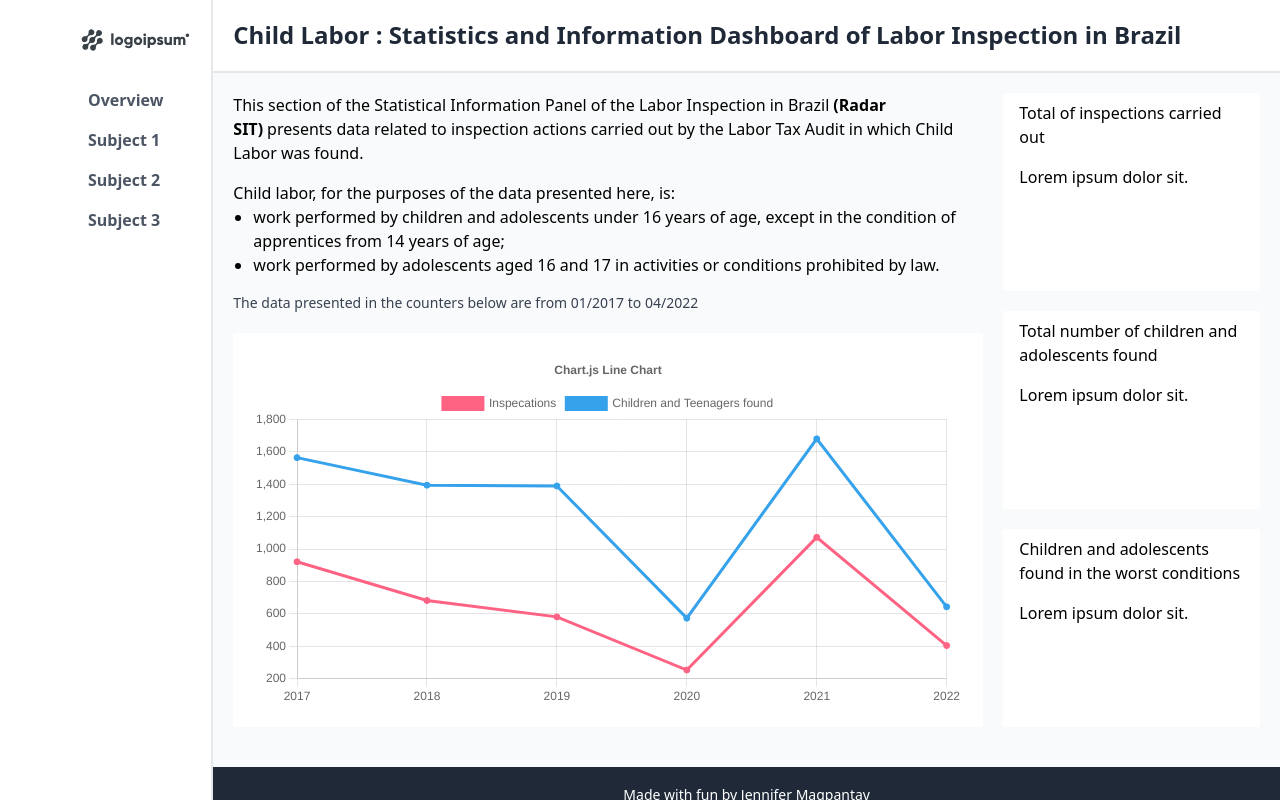
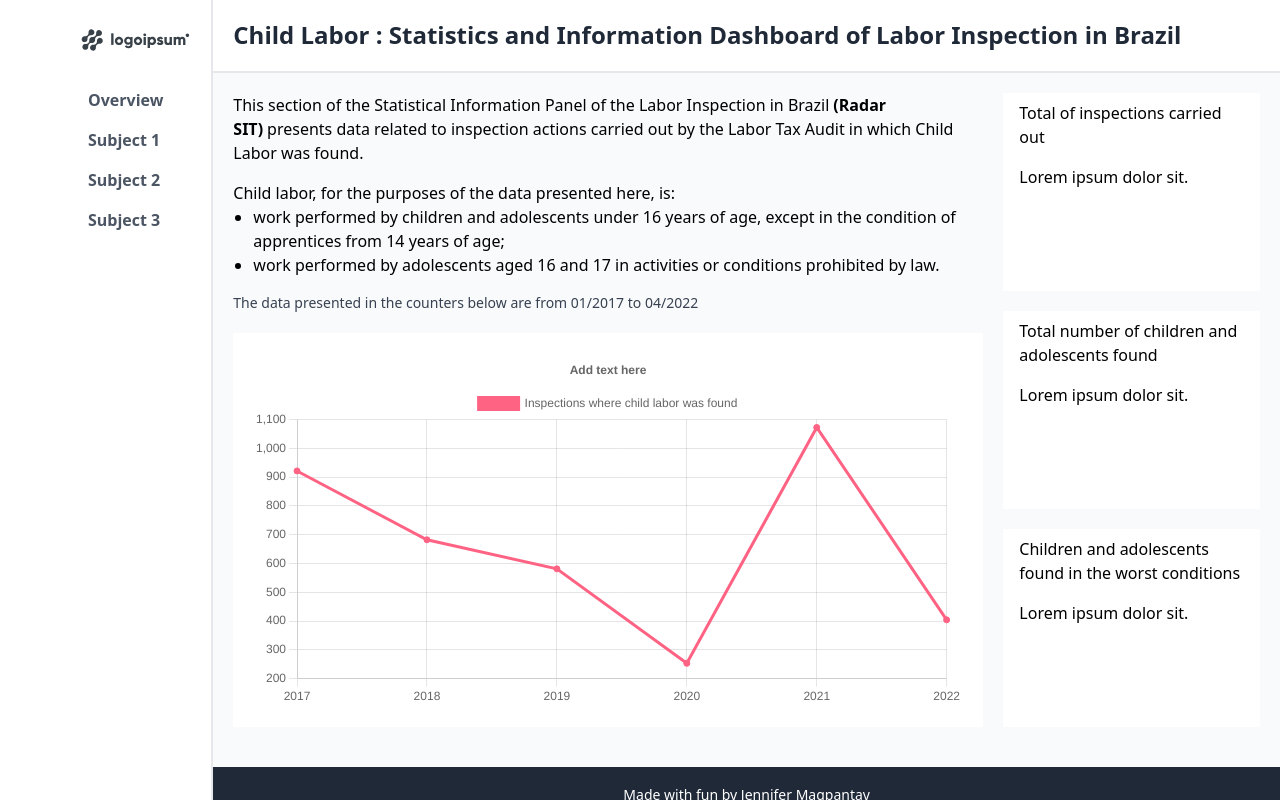
Before and after one commit to jennifer-magpantay/data-in-graph, a React (Vite) app in the folder project/: page / in a window 1280 px wide. Built offline with nearby package versions, Linux system fonts and the light colour scheme.

Commit message:
chore: Make LineChart a reusable component, defined data types and set function to add id to the data

```diff
--- a/project/src/components/LineGraph.tsx
+++ b/project/src/components/LineGraph.tsx
@@ -11,7 +11,13 @@ import {
 } from "chart.js";
 import { Line } from "react-chartjs-2";
 import { inspectionsData } from "../data/inspections";
-import { childrenFoundData } from "../data/childrenFound";
+import { childrenAndTeenagersFoundData } from "../data/childrenAndTeenagersFound";
+
+// types
+import {
+  InspectionsDataType,
+  ChildrenAndTeenagersFoundDataType,
+} from "../types/types";
 
 ChartJS.register(
   CategoryScale,
@@ -23,7 +29,16 @@ ChartJS.register(
   Legend
 );
 
-export const options = {
+interface Props {
+  text: string;
+  labels: string[];
+  label: string;
+  dataset: string[];
+  color: string;
+}
+
+export function LineGraph({ text, labels, label, dataset, color }: Props) {
+  const options = {
     responsive: true,
     plugins: {
       legend: {
@@ -31,34 +46,23 @@ export const options = {
       },
       title: {
         display: true,
-      text: "Chart.js Line Chart",
+        text: text,
       },
     },
   };
 
-const labels = inspectionsData.map((label) => label.ano);
-const data1 = inspectionsData.map((data) => data.quantidade);
-console.log(data1);
-
-export const data = {
-  labels,
+  const data = {
+    labels: labels,
     datasets: [
       {
-      label: "Inspecations",
-      data: inspectionsData.map((data) => data.quantidade),
-      borderColor: "rgb(255, 99, 132)",
-      backgroundColor: "rgb(255, 99, 132)",
-    },
-    {
-      label: "Children and Teenagers found",
-      data: childrenFoundData.map((data) => data.quantidade),
-      borderColor: "rgb(53, 162, 235)",
-      backgroundColor: "rgb(53, 162, 235)",
+        label: label,
+        data: dataset,
+        borderColor: color,
+        backgroundColor: color,
       },
     ],
   };
 
-export function LineGraph() {
   return (
     <div className="graph--container">
       <Line options={options} data={data} />
--- a/project/src/data/childrenFound.ts
+++ b/project/src/data/childrenAndTeenagersFound.ts
@@ -1,4 +1,6 @@
-export const childrenFoundData = [
+
+
+export const childrenAndTeenagersFoundData = [
   {
     ano: "2017",
     quantidade: "1564",
--- a/project/src/data/inspections.ts
+++ b/project/src/data/inspections.ts
@@ -1,9 +1,3 @@
-type dataFiscalizacoes = {
-  id: number;
-  ano: string;
-  quantidade: string;
-};
-
 export let inspectionsData = [
   {
     ano: "2017",
--- /dev/null
+++ b/project/src/helpers/addId.tsx
@@ -0,0 +1,8 @@
+export const addId = (data: any) => {
+  data.map((item: any, index: any) => {
+    item.id = index + 1;
+    return item;
+  });
+
+  return data;
+};
--- a/project/src/screens/Dashboard.tsx
+++ b/project/src/screens/Dashboard.tsx
@@ -1,20 +1,54 @@
-import React from "react";
+import React, { useState, useEffect } from "react";
 import { Aside } from "../components/Aside";
 import { Main } from "../components/Main";
-import { Footer } from "../components/Footer";
+
 import { ColumnContainer } from "../components/ColumnContainer";
 import { Intro } from "../components/Intro";
 import { Cards } from "../components/Cards";
 import { LineGraph } from "../components/LineGraph";
 
+// data
+import { childrenAndTeenagersFoundData } from "../data/childrenAndTeenagersFound";
+import { inspectionsData } from "../data/inspections";
+// types
+import {
+  InspectionsDataType,
+  ChildrenAndTeenagersFoundDataType,
+} from "../types/types";
+
+// helpers
+import { addId } from "../helpers/addId";
+
 export const Dashboard = () => {
+  const [inspections, setInspections] = useState<InspectionsDataType[]>([]);
+  const [childrenAndTeenagersFound, setChildrenAndTeenagersFound] = useState<
+    ChildrenAndTeenagersFoundDataType[]
+  >([]);
+
+  // once page is loaded, set the states
+  useEffect(() => {
+    const childAndTeenagersData = addId(childrenAndTeenagersFoundData);
+    setChildrenAndTeenagersFound(childAndTeenagersData);
+
+    const inspectionsDt = addId(inspectionsData);
+    setInspections(inspectionsDt);
+
+    // return () => {}
+  }, []);
+
   return (
     <div className="dashboard">
       <Aside />
       <Main>
         <ColumnContainer width="w-3/4" style="pr-5">
           <Intro />
-          <LineGraph />
+          <LineGraph
+            text="Add text here"
+            labels={inspections.map((item) => item.ano)}
+            label="Inspections where child labor was found"
+            dataset={inspections.map((item) => item.quantidade)}
+            color="rgb(255, 99, 132)"
+          />
         </ColumnContainer>
 
         <ColumnContainer width="w-1/4">
--- /dev/null
+++ b/project/src/types/types.tsx
@@ -0,0 +1,11 @@
+export type InspectionsDataType = {
+  id: number;
+  ano: string;
+  quantidade: string;
+};
+
+export type ChildrenAndTeenagersFoundDataType = {
+  id: number;
+  ano: string;
+  quantidade: string;
+};
```
Lines whose indentation alone changed are shown as unchanged.
